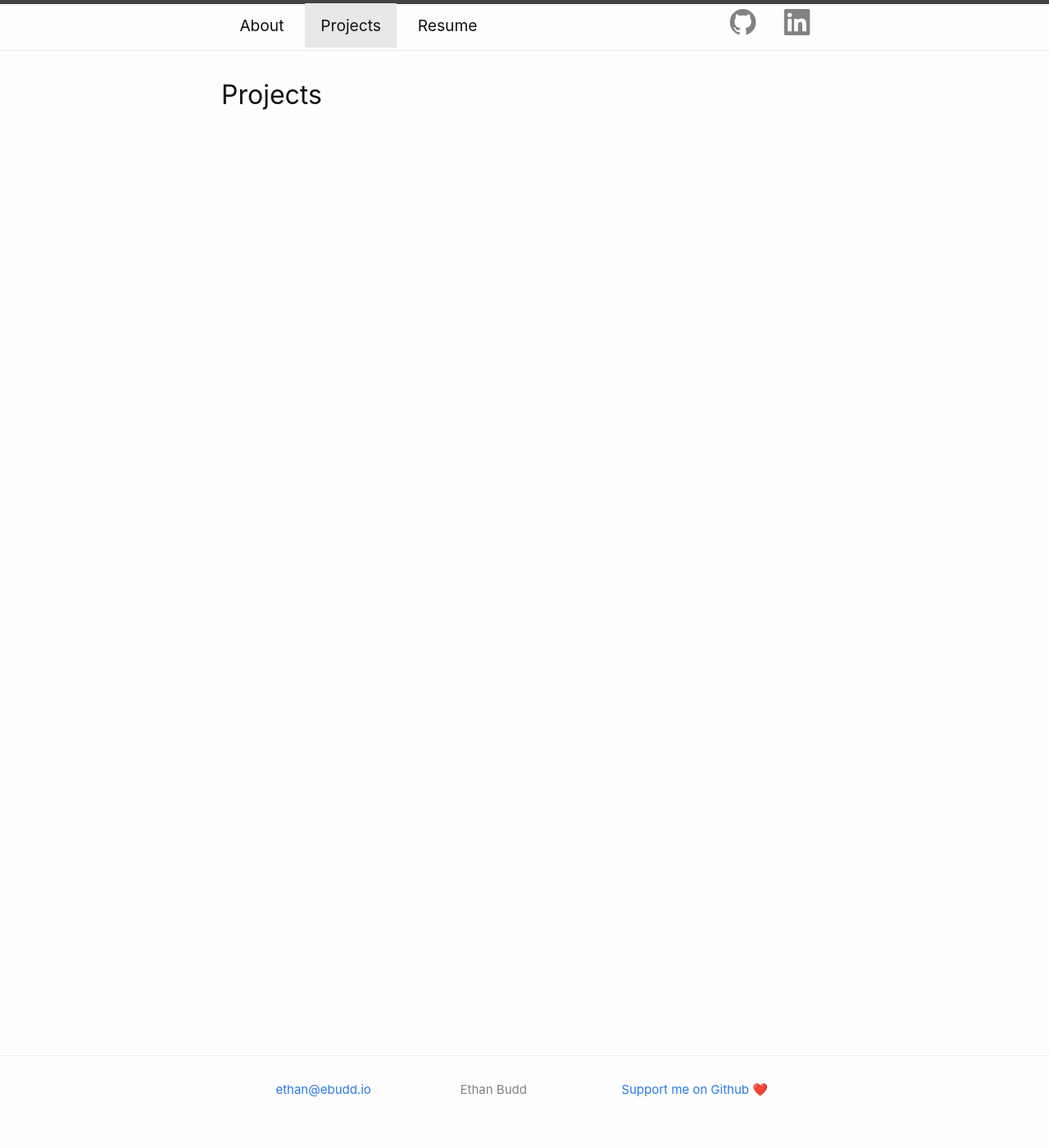
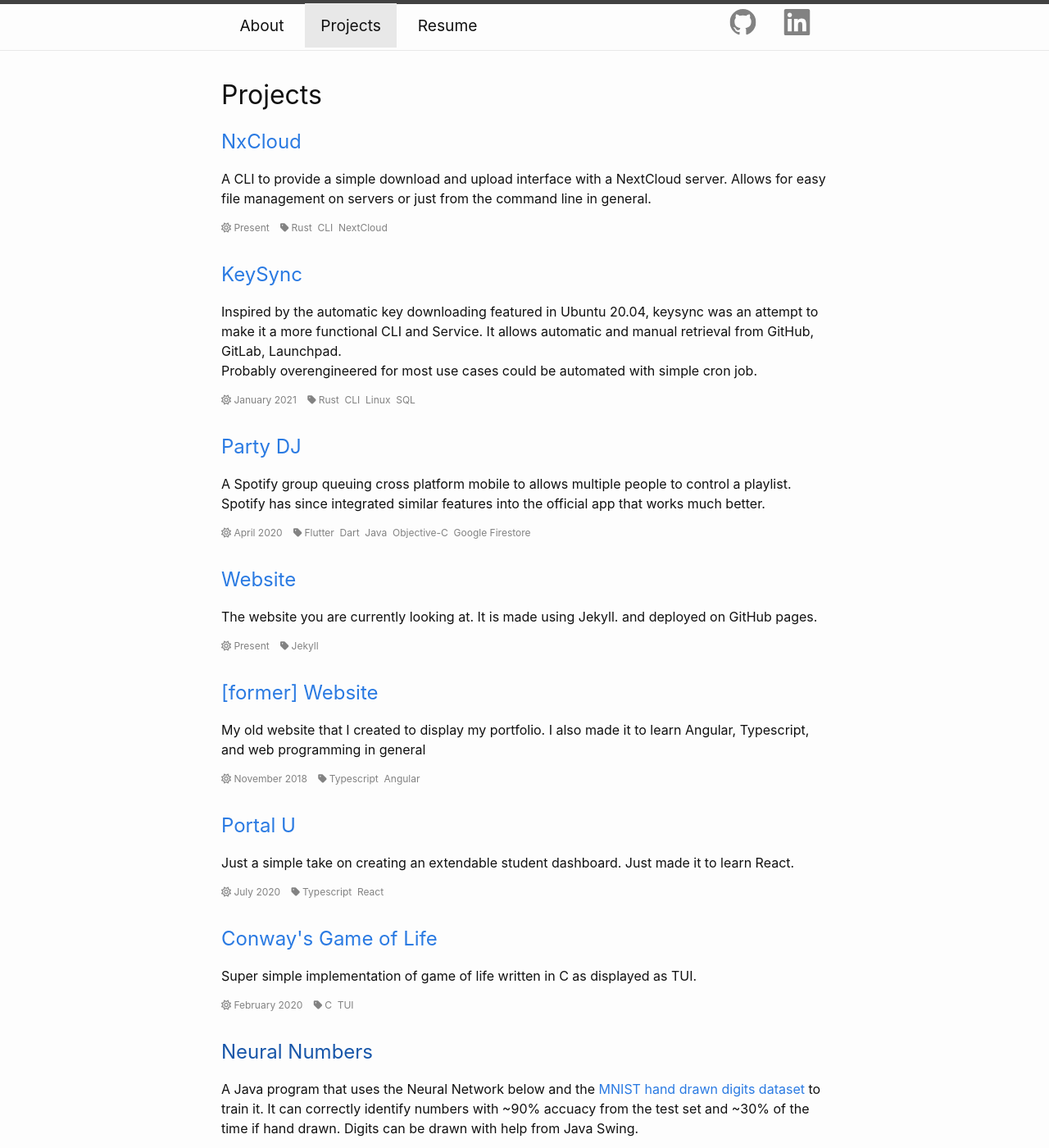
Before and after one commit to budde25/website-v2, a Jekyll site: the page built from projects.md, in a window 1280 px wide and 1400 px high. Shown: the whole window at 82% size. Built offline with Jekyll 4.4.1, drawn with Linux system fonts in a browser that asks for light colours; nearby versions of some CDN libraries; some of the changed text lies outside the part shown.

Commit message:
added bio to about page and filled up my projects page

```diff
--- a/_config.yml
+++ b/_config.yml
@@ -38,8 +38,120 @@
     - projects.md
     - resume.md
 
-minima:
-  skin: dark
+
+projects:
+  - name: NxCloud
+    description: >-
+        A CLI to provide a simple download and upload interface with a NextCloud server.
+        Allows for easy file management on servers or just from the command line in general.
+    github_url: https://github.com/budde25/nxcloud
+    crates_url: https://crates.io/crates/nxcloud
+    date: Present
+    tags:
+      - Rust
+      - CLI
+      - NextCloud
+  - name: KeySync
+    description: >-
+        Inspired by the automatic key downloading featured in Ubuntu 20.04, keysync
+        was an attempt to make it a more functional CLI and Service. It allows automatic
+        and manual retrieval from GitHub, GitLab, Launchpad. <br/>
+        Probably overengineered for most use cases could be automated with simple cron job.
+    github_url: https://github.com/budde25/keysync
+    crates_url: https://crates.io/crates/keysync
+    tags:
+      - Rust
+      - CLI
+      - Linux
+      - SQL
+    date: January 2021
+  - name: Party DJ
+    description: >-
+        A Spotify group queuing cross platform mobile to allows multiple
+        people to control a playlist. <br/>
+        Spotify has since integrated similar features into the official app that works
+        much better.
+    github_url: https://github.com/budde25/PartyDJ
+    playstore_url: https://play.google.com/store/apps/details?id=dev.budde.spotify_queue
+    applestore_url: https://apps.apple.com/us/app/party-music-queue/id1497405326?ls=1
+    date: April 2020
+    tags:
+      - Flutter
+      - Dart
+      - Java
+      - Objective-C
+      - Google Firestore
+  - name: Website
+    description: >-
+        The website you are currently looking at. It is made using Jekyll.
+        and deployed on GitHub pages.
+    github_url: https://github.com/budde25/website-v2
+    date: Present
+    tags:
+        Jekyll
+  - name: "[former] Website"
+    description: >-
+        My old website that I created to display my portfolio. I also made it to
+        learn Angular, Typescript, and web programming in general
+    github_url: https://github.com/budde25/website
+    date: November 2018
+    tags:
+      - Typescript
+      - Angular
+  - name: Portal U
+    description: >-
+        Just a simple take on creating an extendable student dashboard. Just made it
+        to learn React.
+    github_url: https://github.com/budde25/portalU
+    date: July 2020
+    tags:
+        - Typescript
+        - React
+  - name: Conway's Game of Life
+    description: >-
+        Super simple implementation of game of life written in C as displayed as
+        TUI.
+    github_url: https://github.com/budde25/conways-game-of-life
+    date: February 2020
+    tags:
+      - C
+      - TUI
+  - name: Neural Numbers
+    description: >-
+        A Java program that uses the Neural Network below and the
+        <a href="http://yann.lecun.com/exdb/mnist/"> MNIST hand drawn digits dataset </a>
+        to train it. It can correctly identify numbers with ~90% accuacy from the test set and ~30% of the
+        time if hand drawn. Digits can be drawn with help from Java Swing.
+    tags:
+      - Java
+      - Swing
+  - name: Neural Network Library
+    description: >-
+        My attempt to create super basic neural network library. Written in Java
+        as it was the only language I knew at the time. Based on Daniel Shiffman
+        <a href="https://natureofcode.com/book/chapter-10-neural-networks/"> The Nature of Code </a>
+    github_url: https://github.com/budde25/NeuralNetworkLibrary/
+    tags:
+      - Java
+      - Neural Network
+      - Library
+  - name: Smart Dots
+    description: >-
+        Basic genetic algorithm of dots trying to reach a goal. Uses P5js library
+        to handle drawing to the screen.
+    github_url: https://github.com/budde25/smart-dots/
+    date: March 2019
+    tags:
+      - Typescript
+      - P5js
+  - name: JS Snake
+    description: >-
+        My first Javascript program, just made a simple snake clone that wraps
+        on the edges.
+    github_url: https://github.com/budde25/js-snake
+    date: January 2019
+    tags:
+      - Javascript
 
 # Theme settings
 # Exclude from processing.
--- a/_includes/footer.html
+++ b/_includes/footer.html
@@ -18,7 +18,7 @@
       </div>
 
       <div class="footer-col footer-col-3">
-        <a href="https://github.com/sponsors/budde25/">Support me on Github ❤️</a>
+        <a href="https://github.com/sponsors/budde25/">Sponsor me</a>
       </div>
     </div>
 
--- a/_layouts/projects.html
+++ b/_layouts/projects.html
@@ -36,11 +36,9 @@
                     </span>
                 {%- endif -%}
                 {%- if project.tags.size > 0 -%}
-                    <i class="fa fa-tag"></i>
+                    <i class="fa fa-tag">&nbsp</i>
                     {%- for tag in project.tags -%}
-                        <span class="tag">
-                            {{ tag }}
-                        </span>
+                        <span class="tag">{{ tag }}&nbsp&nbsp</span>
                     {%- endfor -%}
                 {%- endif -%}
             </div>
```
Also changed, not shown: index.md (+11 -0 lines).
